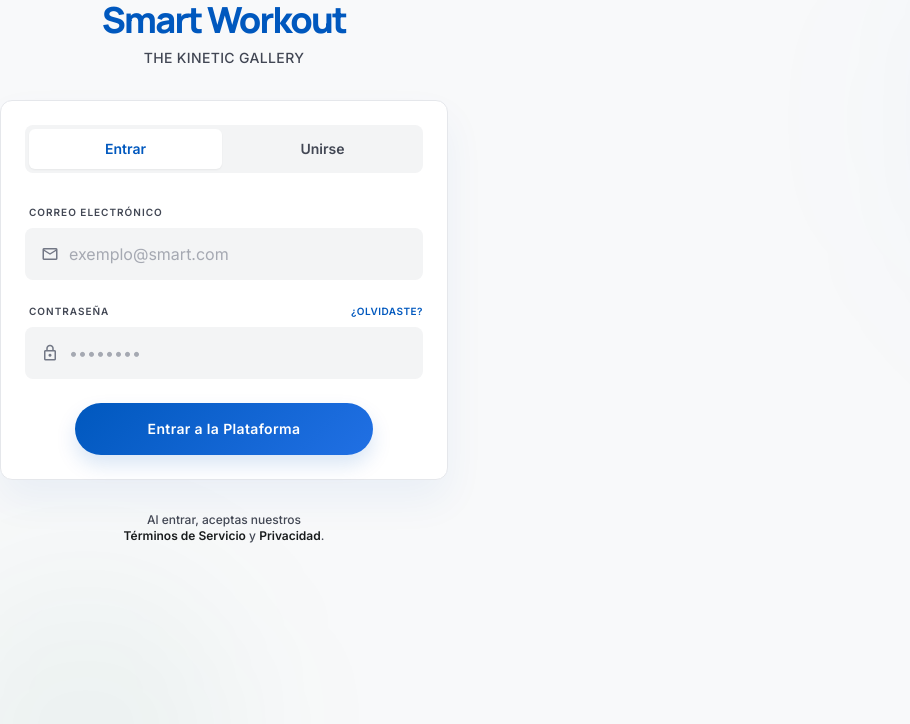
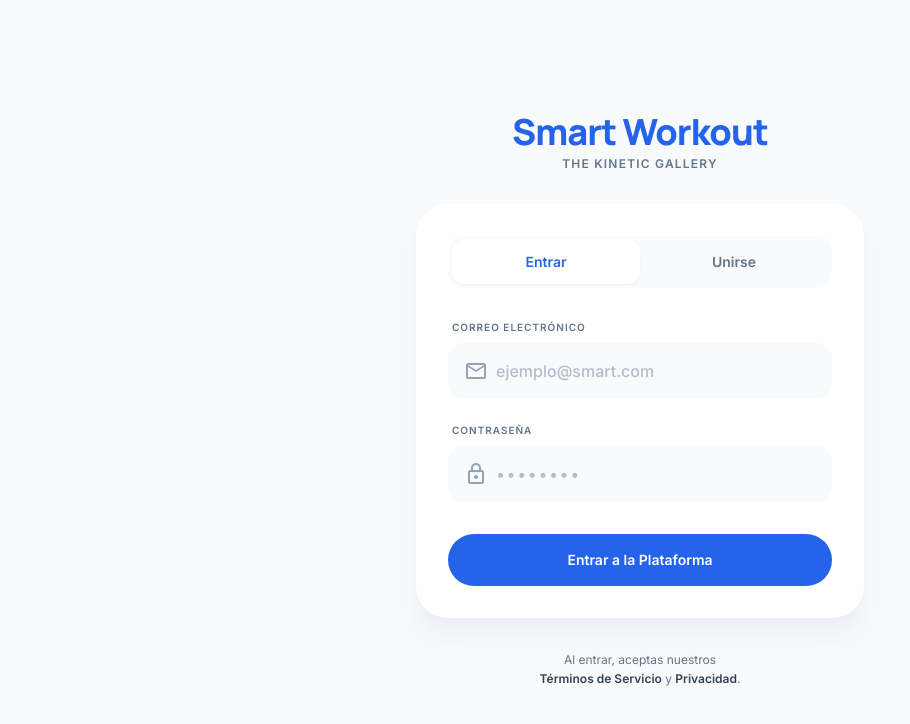
Before and after one commit to PeterCodeDev/Proyecto_PlanificadorRutinasDeportivas_IA, an Angular app in the folder front-end/: page /login in a window 1280 px wide. Shown: the top 724 px of the page, without its empty margins (0-910 px from the left). Built offline with nearby package versions, Linux system fonts and the light colour scheme.

Commit message:
Añadi la funcionalidad al boton de unirse para poder crear una cuenta nueva, de momento es solo front

```diff
--- a/front-end/src/app/ai-coach/ai-coach.html
+++ b/front-end/src/app/ai-coach/ai-coach.html
@@ -74,18 +74,30 @@
         </div>
     </div>
 
-    <nav class="fixed bottom-0 left-0 w-full flex justify-around items-center px-4 py-3 pb-safe bg-white/70 backdrop-blur-xl z-50 rounded-t-[1.5rem] shadow-[0_-20px_40px_rgba(0,88,190,0.06)]">
-        <a class="flex flex-col items-center justify-center text-slate-400 px-5 py-2 hover:bg-slate-100 transition-all" routerLink="/track">
-            <span class="material-symbols-outlined" data-icon="fitness_center">fitness_center</span>
-            <span class="font-inter text-[10px] uppercase tracking-widest font-bold mt-1">Track</span>
+    <nav class="fixed bottom-0 left-0 w-full bg-white/70 dark:bg-slate-900/70 backdrop-blur-xl z-50 rounded-t-[1.5rem] shadow-[0_-20px_40px_rgba(0,88,190,0.06)]">
+    <div class="flex justify-around items-center px-4 py-3 pb-safe">
+
+        <a routerLink="/track"
+           routerLinkActive="bg-blue-100/50 dark:bg-blue-900/30 text-blue-700 dark:text-blue-300"
+           class="flex flex-col items-center justify-center text-slate-400 dark:text-slate-500 px-5 py-2 hover:bg-slate-100 dark:hover:bg-slate-800 transition-all rounded-2xl cursor-pointer">
+            <span class="material-symbols-outlined filled-icon" data-icon="fitness_center">fitness_center</span>
+            <span class="font-inter text-xs uppercase tracking-widest font-bold mt-1">Track</span>
         </a>
-        <a class="flex flex-col items-center justify-center bg-blue-100/50 text-blue-700 rounded-2xl px-5 py-2 transition-all" routerLink="/ai-coach">
-            <span class="material-symbols-outlined" data-icon="smart_toy" style="font-variation-settings: 'FILL' 1;">smart_toy</span>
-            <span class="font-inter text-[10px] uppercase tracking-widest font-bold mt-1">AI Coach</span>
+
+        <a routerLink="/ai-coach"
+           routerLinkActive="bg-blue-100/50 dark:bg-blue-900/30 text-blue-700 dark:text-blue-300"
+           class="flex flex-col items-center justify-center text-slate-400 dark:text-slate-500 px-5 py-2 hover:bg-slate-100 dark:hover:bg-slate-800 transition-all rounded-2xl cursor-pointer">
+            <span class="material-symbols-outlined" data-icon="smart_toy">smart_toy</span>
+            <span class="font-inter text-xs uppercase tracking-widest font-bold mt-1">AI Coach</span>
         </a>
-        <a class="flex flex-col items-center justify-center text-slate-400 px-5 py-2 hover:bg-slate-100 transition-all" href="#">
+
+        <a routerLink="/login"
+           routerLinkActive="bg-blue-100/50 dark:bg-blue-900/30 text-blue-700 dark:text-blue-300"
+           class="flex flex-col items-center justify-center text-slate-400 dark:text-slate-500 px-5 py-2 hover:bg-slate-100 dark:hover:bg-slate-800 transition-all rounded-2xl cursor-pointer">
             <span class="material-symbols-outlined" data-icon="person">person</span>
-            <span class="font-inter text-[10px] uppercase tracking-widest font-bold mt-1">Profile</span>
+            <span class="font-inter text-xs uppercase tracking-widest font-bold mt-1">Profile</span>
         </a>
-    </nav>
+
+    </div>
+</nav>
 </div>
--- a/front-end/src/app/ai-coach/ai-coach.ts
+++ b/front-end/src/app/ai-coach/ai-coach.ts
@@ -1,8 +1,9 @@
 import { Component } from '@angular/core';
+import { RouterLink, RouterLinkActive } from '@angular/router';
 
 @Component({
   selector: 'app-ai-coach',
-  imports: [],
+  imports: [RouterLink, RouterLinkActive],
   templateUrl: './ai-coach.html',
   styleUrl: './ai-coach.css',
 })
--- a/front-end/src/app/login/login.html
+++ b/front-end/src/app/login/login.html
@@ -1,43 +1,57 @@
-<main class="w-full max-w-md">
+<div class="min-h-screen flex flex-col items-center justify-center w-full p-6 bg-slate-50 dark:bg-slate-900">
+
     <div class="text-center mb-8">
-        <h1 class="font-extrabold tracking-tighter text-primary text-4xl">Smart Workout</h1>
-        <p class="text-on-surface-variant text-sm font-medium mt-2 tracking-wide uppercase">The Kinetic Gallery</p>
+        <h1 class="text-4xl font-extrabold text-blue-600 tracking-tight mb-1">Smart Workout</h1>
+        <p class="text-xs text-slate-500 font-bold uppercase tracking-widest">The Kinetic Gallery</p>
     </div>
 
-    <div class="bg-surface-container-lowest rounded-xl shadow-[0_20px_40px_rgba(0,88,190,0.06)] border border-outline-variant/10 p-6">
-        <div class="flex mb-8 gap-1 p-1 bg-surface-container-low rounded-lg">
-            <button class="flex-1 py-2.5 text-sm font-bold rounded-md bg-surface-container-lowest text-primary shadow-sm">Entrar</button>
-            <button class="flex-1 py-2.5 text-sm font-semibold rounded-md text-on-surface-variant hover:text-on-surface transition-colors">Unirse</button>
+    <div class="bg-white dark:bg-slate-800 w-full max-w-md rounded-[2rem] shadow-xl shadow-slate-200/50 dark:shadow-none p-6 md:p-8">
+
+        <div class="flex bg-slate-50 dark:bg-slate-700/50 p-1 rounded-2xl mb-8">
+            <button class="flex-1 bg-white dark:bg-slate-800 text-blue-600 dark:text-blue-400 font-bold py-3 rounded-xl shadow-sm text-sm transition-all">
+                Entrar
+            </button>
+            <button routerLink="/register" class="flex-1 text-slate-500 dark:text-slate-400 font-bold py-3 rounded-xl text-sm hover:text-slate-700 transition-colors">
+                Unirse
+            </button>
         </div>
 
-        <form class="space-y-6" onsubmit="return false;">
-            <div>
-                <label class="block text-[10px] font-bold tracking-widest text-on-surface-variant uppercase mb-2 ml-1" for="email">CORREO ELECTRÓNICO</label>
+        <div class="mb-6">
+            <label class="block text-[10px] font-bold uppercase tracking-widest text-slate-500 dark:text-slate-400 mb-2 px-1">
+                Correo Electrónico
+            </label>
             <div class="relative">
-                    <span class="material-symbols-outlined absolute left-4 top-1/2 -translate-y-1/2 text-outline text-lg" data-icon="mail">mail</span>
-                    <input class="w-full pl-11 pr-4 py-3.5 bg-surface-container-low border-none rounded-lg focus:ring-2 focus:ring-primary/20 focus:bg-surface-container-lowest transition-all text-on-surface placeholder:text-outline/60" id="email" placeholder="exemplo@smart.com" type="email"/>
+                <span class="material-symbols-outlined absolute left-4 top-1/2 -translate-y-1/2 text-slate-400">mail</span>
+                <input type="email"
+                       placeholder="ejemplo@smart.com"
+                       class="w-full bg-slate-50 dark:bg-slate-900/50 border-none rounded-2xl py-4 pl-12 pr-4 text-slate-700 dark:text-slate-200 focus:ring-2 focus:ring-blue-500 outline-none transition-all placeholder:text-slate-400/70 font-medium">
             </div>
         </div>
-            <div>
-                <div class="flex justify-between items-center mb-2 ml-1">
-                    <label class="block text-[10px] font-bold tracking-widest text-on-surface-variant uppercase" for="password">CONTRASEÑA</label>
-                    <a class="text-[10px] font-bold text-primary hover:underline uppercase tracking-wider" href="#">¿Olvidaste?</a>
+
+        <div class="mb-8">
+            <div class="flex justify-between items-center mb-2 px-1">
+                <label class="block text-[10px] font-bold uppercase tracking-widest text-slate-500 dark:text-slate-400">
+                    Contraseña
+                </label>
                 </div>
             <div class="relative">
-                    <span class="material-symbols-outlined absolute left-4 top-1/2 -translate-y-1/2 text-outline text-lg" data-icon="lock">lock</span>
-                    <input class="w-full pl-11 pr-4 py-3.5 bg-surface-container-low border-none rounded-lg focus:ring-2 focus:ring-primary/20 focus:bg-surface-container-lowest transition-all text-on-surface placeholder:text-outline/60" id="password" placeholder="••••••••" type="password"/>
+                <span class="material-symbols-outlined absolute left-4 top-1/2 -translate-y-1/2 text-slate-400">lock</span>
+                <input type="password"
+                       placeholder="••••••••"
+                       class="w-full bg-slate-50 dark:bg-slate-900/50 border-none rounded-2xl py-4 pl-12 pr-4 text-slate-700 dark:text-slate-200 focus:ring-2 focus:ring-blue-500 outline-none transition-all placeholder:text-slate-400/70 tracking-widest">
             </div>
         </div>
-            <button class="bg-login-gradient text-on-primary py-4 rounded-full font-bold text-sm tracking-wide shadow-[0_10px_20px_rgba(0,88,190,0.15)] hover:scale-[1.02] active:scale-95 transition-all w-3/4 mx-auto block" type="submit">Entrar a la Plataforma</button>
-        </form>
+
+        <button routerLink="/track"
+                class="w-full bg-blue-600 text-white py-4 rounded-full font-bold text-sm hover:bg-blue-700 hover:shadow-lg hover:shadow-blue-600/30 transition-all active:scale-[0.98]">
+            Entrar a la Plataforma
+        </button>
     </div>
 
-    <footer class="mt-8 text-center">
-        <p class="text-on-surface-variant text-xs font-medium">Al entrar, aceptas nuestros <br/>
-            <a class="text-on-surface font-bold hover:underline" href="#">Términos de Servicio</a> y <a class="text-on-surface font-bold hover:underline" href="#">Privacidad</a>.
+    <p class="text-center text-slate-500 dark:text-slate-400 text-xs mt-8 max-w-[250px] leading-relaxed">
+        Al entrar, aceptas nuestros <br>
+        <span class="font-bold text-slate-700 dark:text-slate-300 cursor-pointer hover:underline">Términos de Servicio</span> y
+        <span class="font-bold text-slate-700 dark:text-slate-300 cursor-pointer hover:underline">Privacidad</span>.
     </p>
-    </footer>
-</main>
 
-<div class="fixed top-[-10%] right-[-5%] w-[400px] h-[400px] bg-primary/5 rounded-full blur-[100px] -z-10"></div>
-<div class="fixed bottom-[-10%] left-[-5%] w-[300px] h-[300px] bg-secondary/5 rounded-full blur-[80px] -z-10"></div>
+</div>
--- /dev/null
+++ b/front-end/src/app/register/register.html
@@ -0,0 +1,64 @@
+<div class="min-h-screen flex flex-col items-center justify-center w-full p-6 bg-slate-50 dark:bg-slate-900">
+
+    <div class="text-center mb-8">
+        <h1 class="text-4xl font-extrabold text-blue-600 tracking-tight mb-1">Smart Workout</h1>
+        <p class="text-xs text-slate-500 font-bold uppercase tracking-widest">The Kinetic Gallery</p>
+    </div>
+
+    <div class="bg-white dark:bg-slate-800 w-full max-w-md rounded-[2rem] shadow-xl shadow-slate-200/50 dark:shadow-none p-6 md:p-8">
+
+        <div class="flex bg-slate-50 dark:bg-slate-700/50 p-1 rounded-2xl mb-8">
+            <button routerLink="/login" class="flex-1 text-slate-500 dark:text-slate-400 font-bold py-3 rounded-xl text-sm hover:text-slate-700 transition-colors">
+                Entrar
+            </button>
+            <button class="flex-1 bg-white dark:bg-slate-800 text-blue-600 dark:text-blue-400 font-bold py-3 rounded-xl shadow-sm text-sm transition-all">
+                Unirse
+            </button>
+        </div>
+
+        <div class="mb-6">
+            <label class="block text-[10px] font-bold uppercase tracking-widest text-slate-500 dark:text-slate-400 mb-2 px-1">
+                Correo Electrónico
+            </label>
+            <div class="relative">
+                <span class="material-symbols-outlined absolute left-4 top-1/2 -translate-y-1/2 text-slate-400">mail</span>
+                <input type="email" placeholder="ejemplo@smart.com" class="w-full bg-slate-50 dark:bg-slate-900/50 border-none rounded-2xl py-4 pl-12 pr-4 text-slate-700 dark:text-slate-200 focus:ring-2 focus:ring-blue-500 outline-none transition-all placeholder:text-slate-400/70 font-medium">
+            </div>
+        </div>
+
+        <div class="mb-6">
+            <div class="flex justify-between items-center mb-2 px-1">
+                <label class="block text-[10px] font-bold uppercase tracking-widest text-slate-500 dark:text-slate-400">
+                    Contraseña
+                </label>
+            </div>
+            <div class="relative">
+                <span class="material-symbols-outlined absolute left-4 top-1/2 -translate-y-1/2 text-slate-400">lock</span>
+                <input type="password" placeholder="••••••••" class="w-full bg-slate-50 dark:bg-slate-900/50 border-none rounded-2xl py-4 pl-12 pr-4 text-slate-700 dark:text-slate-200 focus:ring-2 focus:ring-blue-500 outline-none transition-all tracking-widest">
+            </div>
+        </div>
+
+        <div class="mb-8">
+            <div class="flex justify-between items-center mb-2 px-1">
+                <label class="block text-[10px] font-bold uppercase tracking-widest text-slate-500 dark:text-slate-400">
+                    Confirmar Contraseña
+                </label>
+            </div>
+            <div class="relative">
+                <span class="material-symbols-outlined absolute left-4 top-1/2 -translate-y-1/2 text-slate-400">lock</span>
+                <input type="password" placeholder="••••••••" class="w-full bg-slate-50 dark:bg-slate-900/50 border-none rounded-2xl py-4 pl-12 pr-4 text-slate-700 dark:text-slate-200 focus:ring-2 focus:ring-blue-500 outline-none transition-all tracking-widest">
+            </div>
+        </div>
+
+        <button routerLink="/login" class="w-full bg-blue-600 text-white py-4 rounded-full font-bold text-sm hover:bg-blue-700 hover:shadow-lg hover:shadow-blue-600/30 transition-all active:scale-[0.98]">
+            Crear Cuenta
+        </button>
+    </div>
+
+    <p class="text-center text-slate-500 dark:text-slate-400 text-xs mt-8 max-w-[250px] leading-relaxed">
+        Al unirte, aceptas nuestros <br>
+        <span class="font-bold text-slate-700 dark:text-slate-300 cursor-pointer hover:underline">Términos de Servicio</span> y
+        <span class="font-bold text-slate-700 dark:text-slate-300 cursor-pointer hover:underline">Privacidad</span>.
+    </p>
+
+</div>
--- a/front-end/src/app/track/track.html
+++ b/front-end/src/app/track/track.html
@@ -130,18 +130,28 @@
 
   <nav class="fixed bottom-0 left-0 w-full bg-white/70 dark:bg-slate-900/70 backdrop-blur-xl z-50 rounded-t-[1.5rem] shadow-[0_-20px_40px_rgba(0,88,190,0.06)]">
     <div class="flex justify-around items-center px-4 py-3 pb-safe">
-          <button class="flex flex-col items-center justify-center bg-blue-100/50 dark:bg-blue-900/30 text-blue-700 dark:text-blue-300 rounded-2xl px-5 py-2 transition-all">
+
+        <a routerLink="/track"
+           routerLinkActive="bg-blue-100/50 dark:bg-blue-900/30 text-blue-700 dark:text-blue-300"
+           class="flex flex-col items-center justify-center text-slate-400 dark:text-slate-500 px-5 py-2 hover:bg-slate-100 dark:hover:bg-slate-800 transition-all rounded-2xl cursor-pointer">
             <span class="material-symbols-outlined filled-icon" data-icon="fitness_center">fitness_center</span>
             <span class="font-inter text-xs uppercase tracking-widest font-bold mt-1">Track</span>
-          </button>
-          <button class="flex flex-col items-center justify-center text-slate-400 dark:text-slate-500 px-5 py-2 hover:bg-slate-100 dark:hover:bg-slate-800 transition-all">
+        </a>
+
+        <a routerLink="/ai-coach"
+           routerLinkActive="bg-blue-100/50 dark:bg-blue-900/30 text-blue-700 dark:text-blue-300"
+           class="flex flex-col items-center justify-center text-slate-400 dark:text-slate-500 px-5 py-2 hover:bg-slate-100 dark:hover:bg-slate-800 transition-all rounded-2xl cursor-pointer">
             <span class="material-symbols-outlined" data-icon="smart_toy">smart_toy</span>
             <span class="font-inter text-xs uppercase tracking-widest font-bold mt-1">AI Coach</span>
-          </button>
-          <button class="flex flex-col items-center justify-center text-slate-400 dark:text-slate-500 px-5 py-2 hover:bg-slate-100 dark:hover:bg-slate-800 transition-all">
+        </a>
+
+        <a routerLink="/login"
+           routerLinkActive="bg-blue-100/50 dark:bg-blue-900/30 text-blue-700 dark:text-blue-300"
+           class="flex flex-col items-center justify-center text-slate-400 dark:text-slate-500 px-5 py-2 hover:bg-slate-100 dark:hover:bg-slate-800 transition-all rounded-2xl cursor-pointer">
             <span class="material-symbols-outlined" data-icon="person">person</span>
             <span class="font-inter text-xs uppercase tracking-widest font-bold mt-1">Profile</span>
-          </button>
+        </a>
+
     </div>
 </nav>
 
```
Also changed, not shown: front-end/src/app/app.routes.ts (+4 -3 lines), front-end/src/app/login/login.ts (+7 -3 lines), front-end/src/app/register/register.ts (added, +13 -0 lines), front-end/src/app/track/track.ts (+7 -3 lines), front-end/src/app/register/register.css (added). Lines whose indentation alone changed are shown as unchanged.
